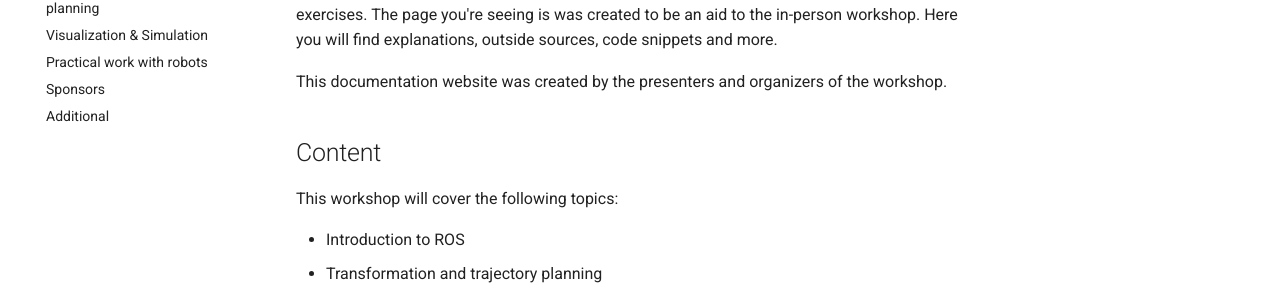
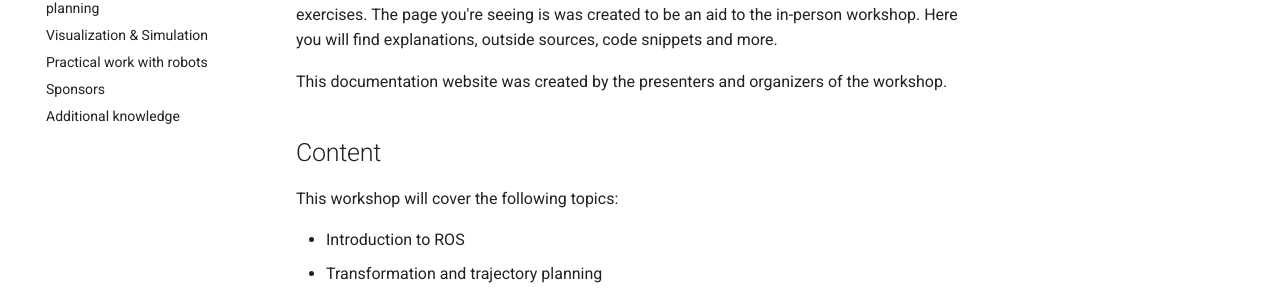
Before and after one commit to ROS-FE/fe-ros-docs, an MkDocs documentation site: the page built from docs/index.md, in a window 1280 px wide. Shown: the part 229-527 px from the top of the page. Built offline with MkDocs 1.6.1 and Material for MkDocs 9.7.7, drawn with Linux system fonts in a browser that asks for light colours; comment, search, counter and statistics services are not loaded.

Commit message:
Update mkdocs.yml

```diff
--- a/mkdocs.yml
+++ b/mkdocs.yml
@@ -17,7 +17,7 @@ nav:
     - Visualization & Simulation: 'simulation/index.md'
     - Practical work with robots: 'practical/index.md'
     - Sponsors: 'sponsors/index.md'
-    - Additional: 'additional/index.md'
+    - Additional knowledge: 'additional/index.md'
 theme:
   name: material
   palette:
```
